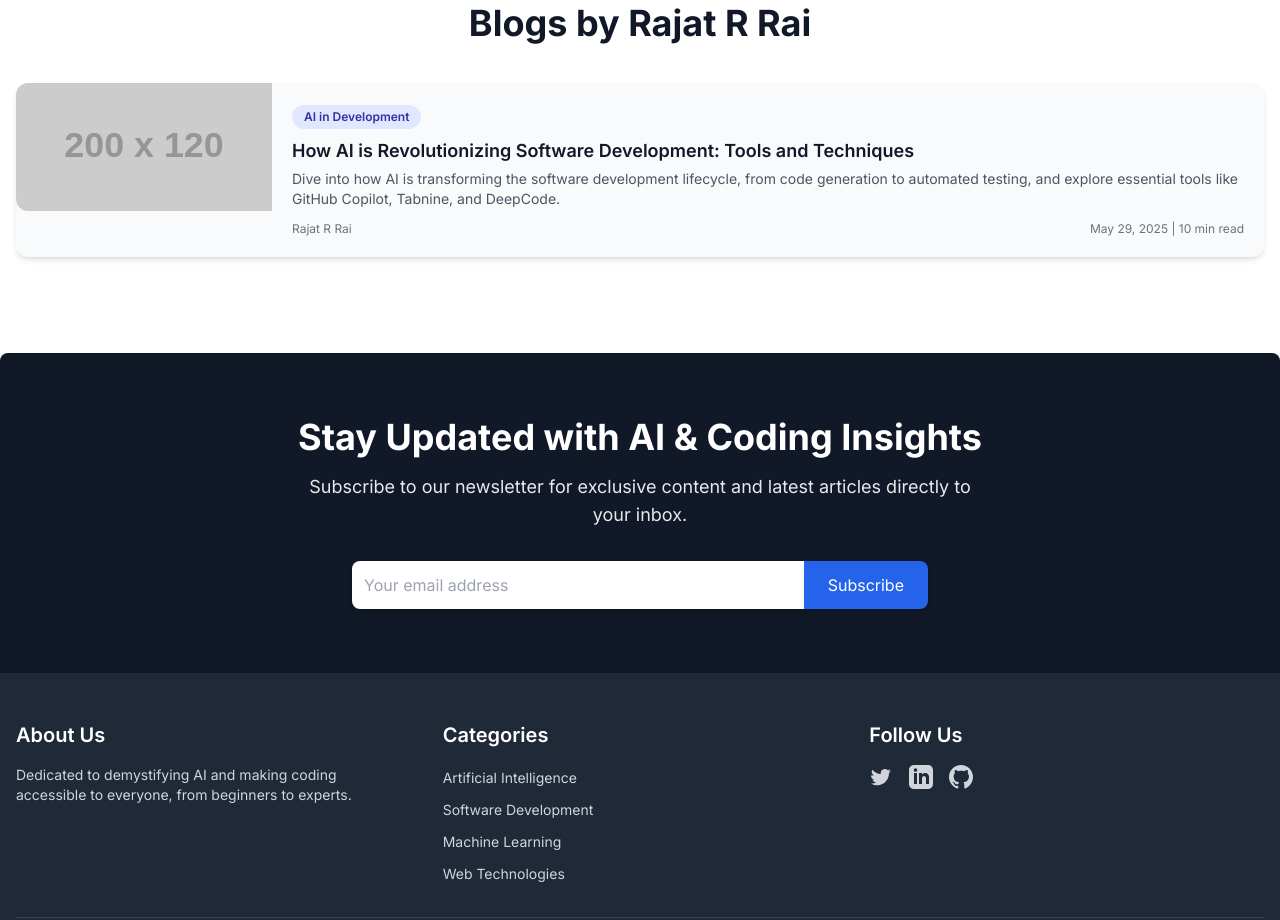
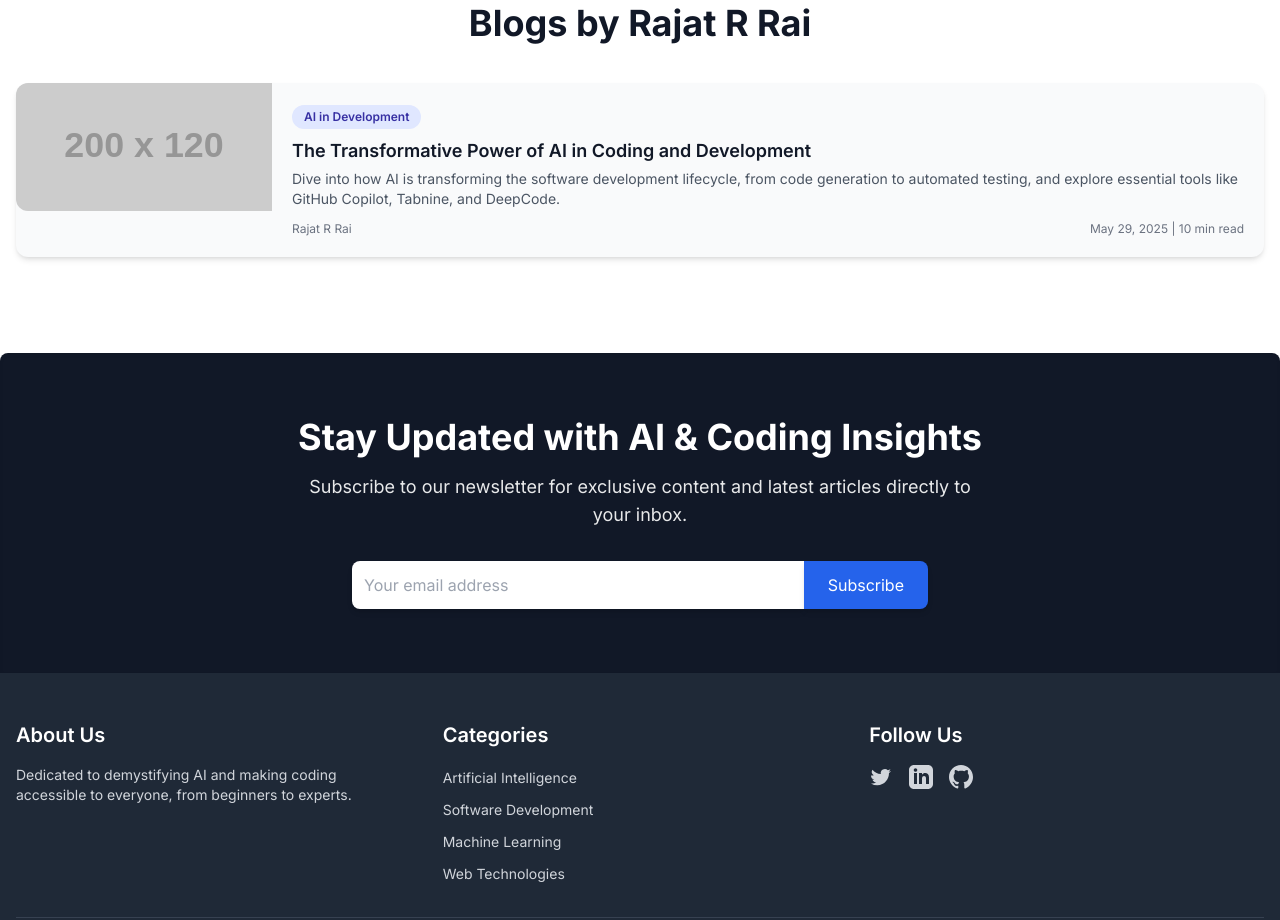
Before and after one commit to rajatrai159/TestRepo, a plain HTML site: page index.html in a window 1280 px wide. Shown: the part 1123-2043 px from the top of the page. Drawn offline with nearby package versions, Linux system fonts and the light colour scheme; placeholder pictures from the web are drawn by us.

Commit message:
Update index.html

```diff
--- a/index.html
+++ b/index.html
@@ -218,7 +218,7 @@
                     <div class="p-5 flex-grow">
                         <span class="post-category inline-block bg-indigo-100 text-indigo-800 text-xs font-semibold px-3 py-1 rounded-full mb-2">AI in Development</span>
                         <h3 class="text-lg font-semibold text-gray-900 mb-1">
-                                <a href="IndianIndependence.html" class="hover:text-blue-600 transition-colors">How AI is Revolutionizing Software Development: Tools and Techniques</a>
+                            <a href="IndianIndependence.html" class="hover:text-blue-600 transition-colors">The Transformative Power of AI in Coding and Development</a>
                         </h3>
                         <p class="text-gray-600 text-sm line-clamp-2 mb-3">Dive into how AI is transforming the software development lifecycle, from code generation to automated testing, and explore essential tools like GitHub Copilot, Tabnine, and DeepCode.</p>
                         <div class="post-meta text-gray-500 text-xs flex justify-between items-center">
```
Lines whose indentation alone changed are shown as unchanged.
